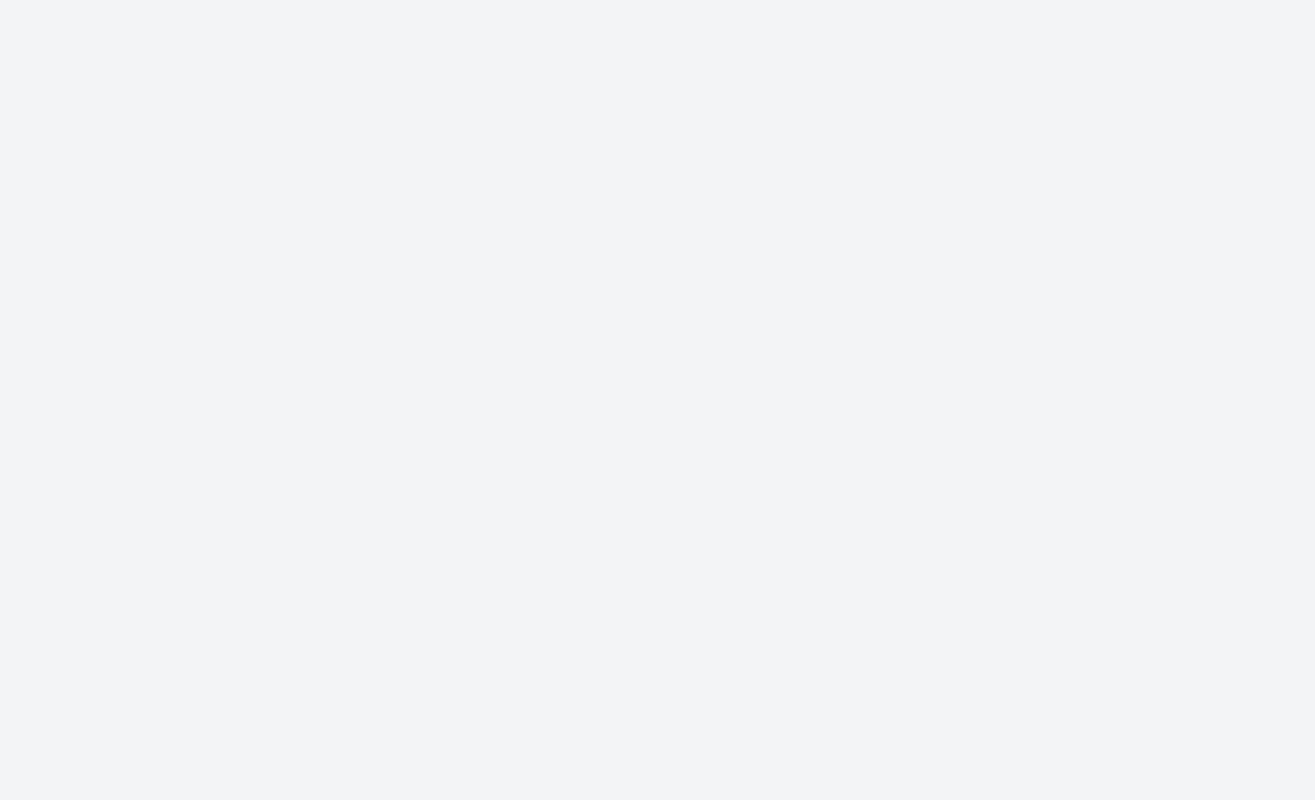
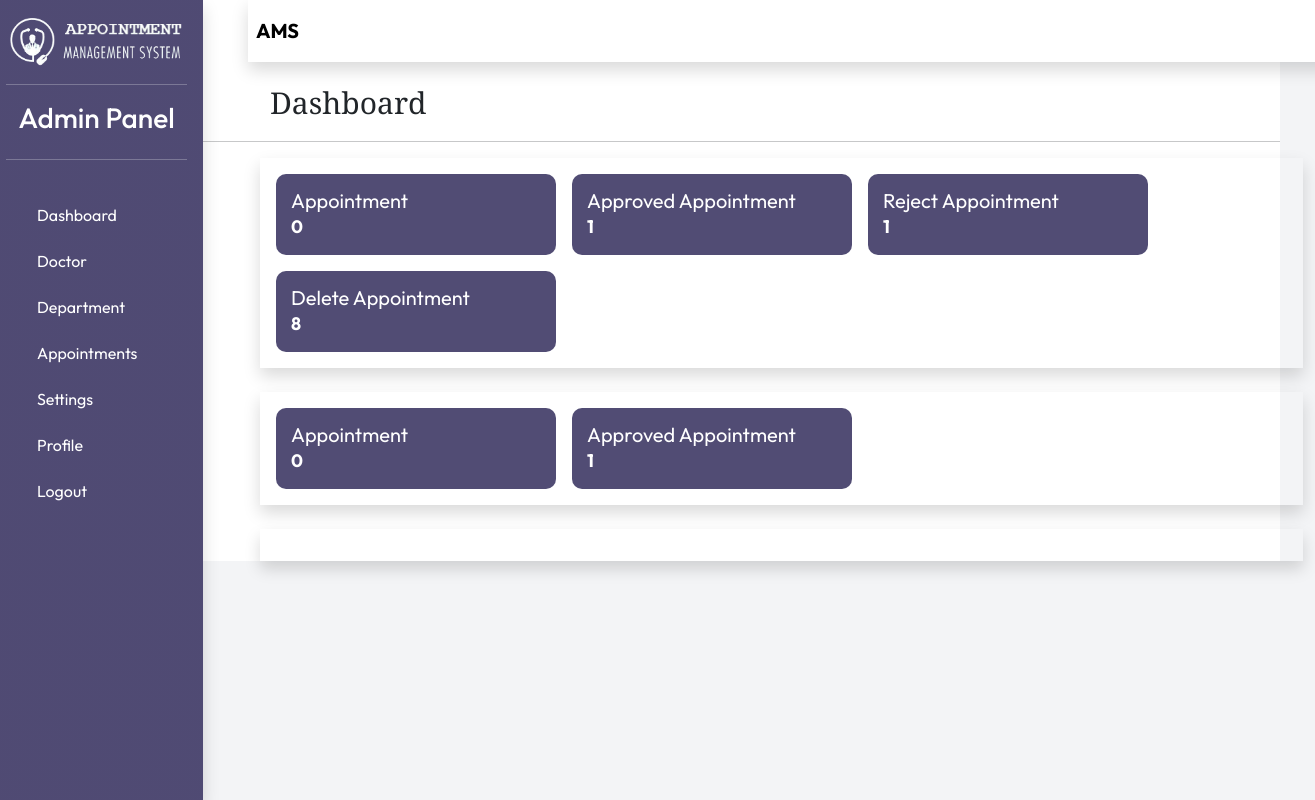
Before and after one commit to sahil-khan-009/AMS, a React (Vite) app in the folder my-ams-frontend/: page /AdminDashboard in a window 1280 px wide. Before the commit this address had no page. Shown: the whole page, 1315 px wide, since content can reach past the window. Built offline with nearby package versions, Linux system fonts and the light colour scheme.

Commit message:
11 files

```diff
--- a/my-ams-frontend/package.json
+++ b/my-ams-frontend/package.json
@@ -16,7 +16,8 @@
     "react-dom": "^18.3.1",
     "react-icons": "^5.4.0",
     "react-router-dom": "^7.1.3",
-    "react-scroll": "^1.9.3"
+    "react-scroll": "^1.9.3",
+    "recharts": "^2.15.1"
   },
   "devDependencies": {
     "@eslint/js": "^9.17.0",
--- /dev/null
+++ b/my-ams-frontend/src/Admin/Component/AdminSideBar.jsx
@@ -0,0 +1,60 @@
+import React from 'react'
+import { Link } from 'react-router-dom'
+import '../../Admin/ComponentStyles/AdminSideBar.css'
+import logo from '../../assets/logo.png';
+
+const AdminSideBar = () => {
+  return (
+    <div className="container-fluid">
+      <div className="row">
+        {/* Sidebar */}
+        <div className="col-md-2 bg-light sidebar shadow d-flex flex-column vh-100 p-3">
+          <img src={logo} alt="Logo" className="logo" />
+          <hr />
+          <h3 className="text-center">Admin Panel</h3>
+          <hr />
+          <aside className="d-flex flex-column p-3 vh-100">
+            <ul className="nav nav-pills flex-column">
+              <li className="nav-item">
+                <Link to="/dashboard" className="nav-link">
+                  Dashboard
+                </Link>
+              </li>
+              <li className="nav-item">
+                <Link to="/doctor" className="nav-link">
+                  Doctor
+                </Link>
+              </li>
+              <li className="nav-item">
+                <Link to="/department" className="nav-link">
+                  Department
+                </Link>
+              </li>
+              <li className="nav-item">
+                <Link to="/appointments" className="nav-link">
+                  Appointments
+                </Link>
+              </li>
+              <li className="nav-item">
+                <Link to="/settings" className="nav-link">
+                  Settings
+                </Link>
+              </li>
+              <li className="nav-item">
+                <Link to="/profile" className="nav-link">
+                  Profile
+                </Link>
+              </li>
+              <li className="nav-item">
+                <Link to="/logout" className="nav-link">
+                  Logout
+                </Link>
+              </li>
+            </ul>
+          </aside>
+        </div>
+      </div>
+    </div>
+  );
+};
+export default AdminSideBar
--- /dev/null
+++ b/my-ams-frontend/src/Admin/Component/Adminnav.jsx
@@ -0,0 +1,23 @@
+import React from "react";
+import "../../Admin/ComponentStyles/Adminnav.css";
+import { FaUserAlt } from "react-icons/fa";
+
+
+const Adminnav = () => {
+    return (
+        <div className="container-fluid">
+            <nav className="d-flex navbar fixed-top bg-white shadow w-100" style={{ marginLeft: '15.5em' }}>
+            <div className="d-flex align-items-center text-black py-2 px-2 fs-5">
+                    <span className="navbar-brand"style={{ lineHeight: '1' }}>
+                        AMS
+                    </span>
+                    <FaUserAlt className="me-2" style={{ fontSize: '1.25rem', lineHeight: '1' ,marginLeft:'53em' }} />
+                    <span className="text-start" style={{ lineHeight: '1'}}>Sahil khan</span>
+                </div>
+            </nav>
+        </div>
+
+    );
+};
+
+export default Adminnav;
--- /dev/null
+++ b/my-ams-frontend/src/Admin/ComponentStyles/AdminSidebar.css
@@ -0,0 +1,13 @@
+.sidebar {
+    background: linear-gradient(rgba(8, 0, 58, 0.7), rgba(8, 0, 58, 0.7));
+    color: white; /* Ensures text is visible on the dark background */
+  }
+
+  .sidebar .nav-link {
+    color: white;
+  }
+
+  .sidebar .nav-link:hover {
+    background-color: rgba(255, 255, 255, 0.2);
+    border-radius: 5px;
+  }
--- /dev/null
+++ b/my-ams-frontend/src/Admin/ComponentStyles/Adminnav.css
@@ -0,0 +1,4 @@
+.navbar-brand {
+    font-weight: bold;
+    font-size: 1.5rem;
+}
--- /dev/null
+++ b/my-ams-frontend/src/Admin/Page/AdminDashboard.jsx
@@ -0,0 +1,83 @@
+import React from 'react'
+import '../../Admin/PageStyle/AdminDashboard.css'
+import AdminSideBar from '../Component/AdminSideBar'
+import Adminnav from '../Component/Adminnav'
+
+const AdminDashboard = () => {
+    return (
+        <div>
+            <AdminSideBar />
+            <Adminnav/>
+            <p className="page-show"style={{ marginLeft: '9em',marginTop:'5rem' }}>Dashboard</p><hr/>
+            <div className="container-fluid">
+                <div className="row">
+                    <div className="col-lg-10 col-sm-10 col-md-10" style={{ marginLeft: '15.5em' }}>
+                        <div className="py-3 shadow px-3">
+                            <div className="d-flex flex-wrap gap-3">
+                                <div className="custom-card">
+                                    <div className="text-content">
+                                        <h6>Appointment</h6>
+                                        <strong>0</strong>
+                                    </div>
+                                </div>
+                                <div className="custom-card">
+                                    <div className="text-content">
+                                        <h6>Approved Appointment</h6>
+                                        <strong>1</strong>
+                                    </div>
+                                </div>
+                                <div className="custom-card">
+                                    <div className="text-content">
+                                        <h6>Reject Appointment</h6>
+                                        <strong>1</strong>
+                                    </div>
+                                </div>
+                                <div className="custom-card">
+                                    <div className="text-content">
+                                        <h6>Delete Appointment</h6>
+                                        <strong>8</strong>
+                                    </div>
+                                </div>
+                            </div>
+                        </div>
+                    </div>
+                </div>
+            </div>
+            <div className="container-fluid">
+                <div className="row">
+                    <div className="col-lg-10 mt-4" style={{ marginLeft: '15.5em' }}>
+                        <div className="dashboard py-3 shadow px-3">
+                            <div className="d-flex flex-wrap gap-3">
+                                <div className="custom-card">
+                                    <div className="text-content">
+                                        <h6>Appointment</h6>
+                                        <strong>0</strong>
+                                    </div>
+                                </div>
+                                <div className="custom-card">
+                                    <div className="text-content">
+                                        <h6>Approved Appointment</h6>
+                                        <strong>1</strong>
+                                    </div>
+                                </div>
+                            </div>
+                        </div>
+                    </div>
+                </div>
+            </div>
+            <div className="container-fluid">
+                <div className="row">
+                    <div className="col-lg-10 mt-4" style={{ marginLeft: '15.5em' }}>
+                        <div className="dashboard py-3 shadow px-3">
+                            <div className="d-flex flex-wrap gap-3">
+
+                            </div>
+                        </div>
+                    </div>
+                </div>
+            </div>
+        </div>
+    )
+}
+
+export default AdminDashboard
--- a/my-ams-frontend/src/App.jsx
+++ b/my-ams-frontend/src/App.jsx
@@ -10,6 +10,8 @@ import UpdateDetails from './Pages/UpdateDetails.jsx';
 import Dashboard from './Pages/Dashboard.jsx';
 import Notification from './Pages/Notification.jsx';
 import { AppointmentProvider } from './context/AppointmentContext.jsx';
+// import AdminSideBar from './Admin/Component/AdminSideBar.jsx';
+import AdminDashboard from './Admin/Page/AdminDashboard.jsx';
 
 function App() {
   return (
@@ -29,6 +31,8 @@ function App() {
             <Route path="Notification" element={<Notification />} />
           </Route>
 
+          {/* <Route path='/AdminSideBar' element={<AdminSideBar/>} /> */}
+          <Route path='/AdminDashboard' element={<AdminDashboard/>} />
         </Routes>
       </Router>
     </AppointmentProvider>
--- a/my-ams-frontend/src/Pages/UserDashboard.jsx
+++ b/my-ams-frontend/src/Pages/UserDashboard.jsx
@@ -42,8 +42,7 @@ const UserDashboard = () => {
             <Link
               to="/UserDashboard"
               className="nav-link"
-              style={{ marginTop: "1rem" }}
-            >
+              style={{ marginTop: "1rem" }}>
               <FaHome className="me-3" /> <span>Dashboard</span>
             </Link>
             <Link to="Appointment" className="nav-link">
```
Also changed, not shown: my-ams-frontend/src/Admin/PageStyle/AdminDashboard.css (added), my-ams-frontend/src/Component/DashboardNav.jsx (indentation only), 1 other file (tests, documents, lock files or other folders).
